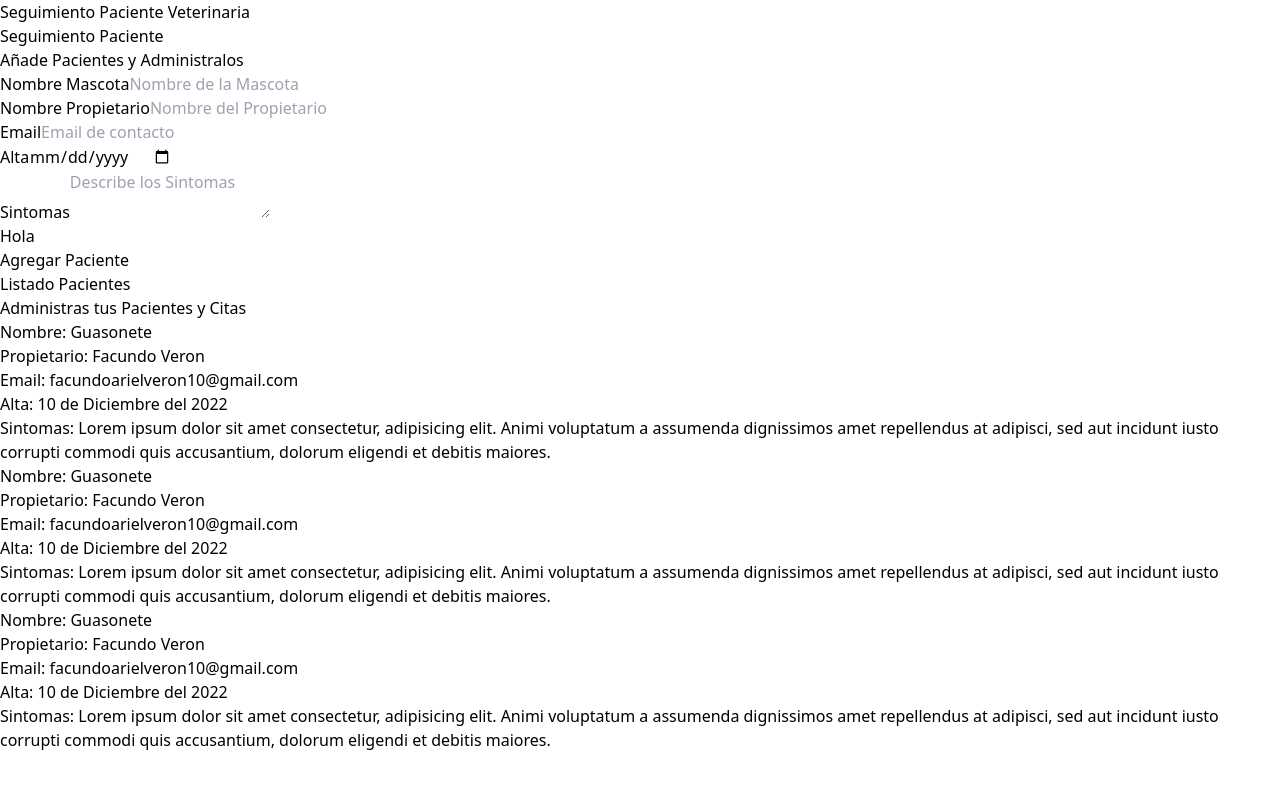
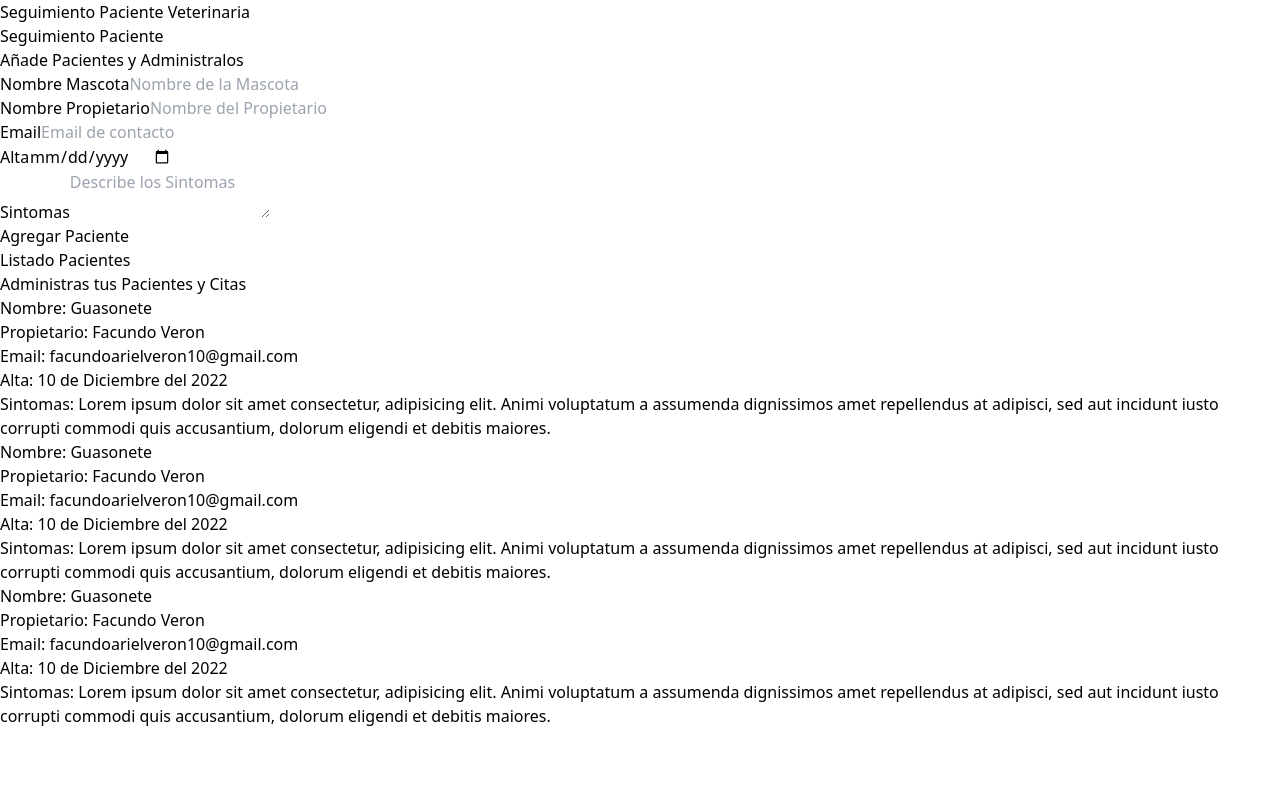
Before and after one commit to facundoarielveron10/CITAS-VERON, a React (Vite) app: page / in a window 1280 px wide. Shown: the top 788 px of the page. Built offline with nearby package versions, Linux system fonts and the light colour scheme.

Commit message:
Cambio 2

```diff
--- a/src/components/Formulario.jsx
+++ b/src/components/Formulario.jsx
@@ -65,9 +65,6 @@ const Formulario = () => {
                 placeholder="Describe los Sintomas"
               />
             </div>
-            <div>
-              <h1>Hola</h1>
-            </div>
             {/* Boton Enviar */}
             <input
               type="submit"
```
